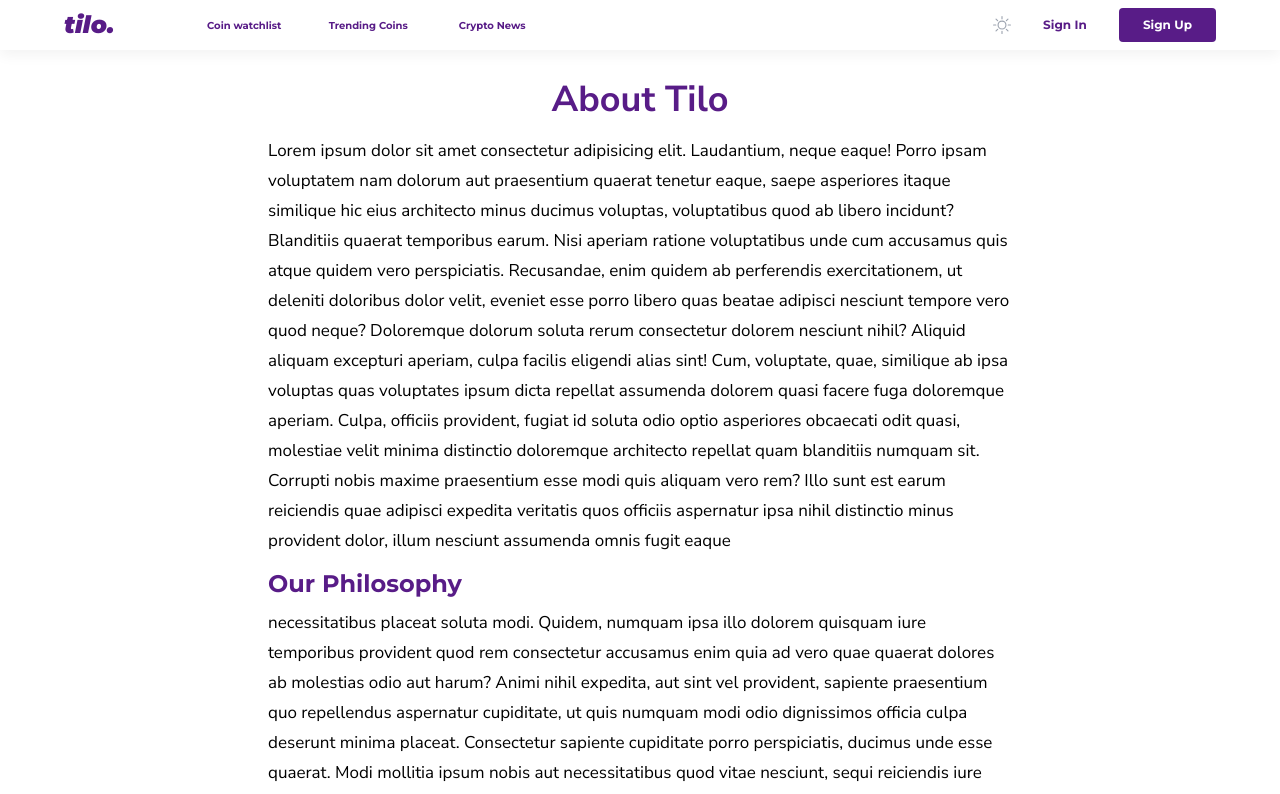
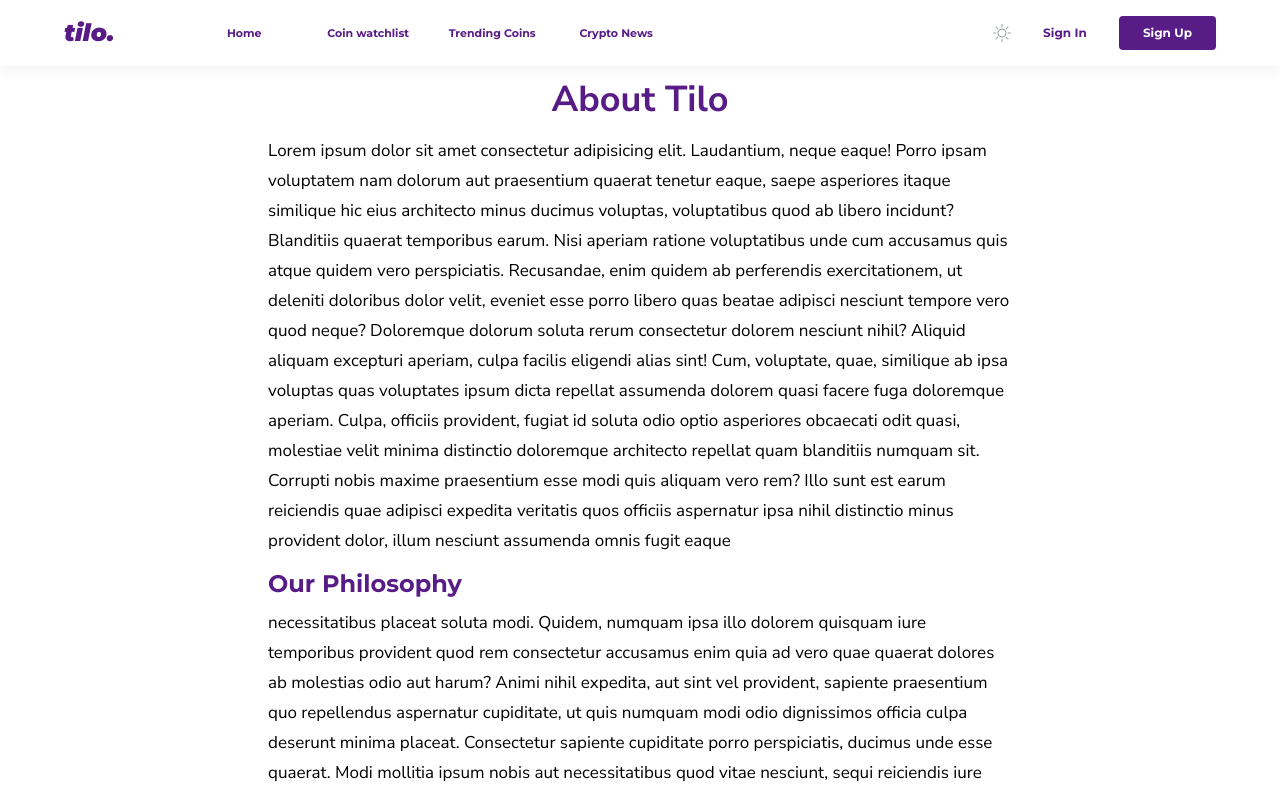
Before and after one commit to Okpainmo/Tilo, a Next.js app: page /about in a window 1280 px wide. Shown: the top 794 px of the page. Built offline with nearby package versions, Linux system fonts and the light colour scheme.

Commit message:
bulk(components, css): updates on components and main CSS file

```diff
--- /dev/null
+++ b/components/Preloader.jsx
@@ -0,0 +1,19 @@
+import React, { useState } from 'react';
+
+function Preloader() {
+  const [showPreloader, setShowPreloader] = useState(false);
+
+  return (
+    <div
+      className={` ${
+        showPreloader ? 'flex' : 'hidden'
+      } w-full h-screen bg--glass justify-center items-center text-center fixed z-50`}
+    >
+      <span className="preloader text-5xl italic montserrat font-bold text--colors_default">
+        tilo.
+      </span>
+    </div>
+  );
+}
+
+export default Preloader;
--- a/components/layout-components/MainAppLayout.jsx
+++ b/components/layout-components/MainAppLayout.jsx
@@ -3,6 +3,7 @@ import Head from 'next/head';
 import Footer from './Footer';
 import MobileMenuBar from './MobileMenuBar';
 import Navbar from './Navbar';
+import Preloader from '../Preloader';
 
 function MainAppLayout({ children }) {
   const [closeMobileNav, setCloseMobileNav] = useState(true);
@@ -18,12 +19,15 @@ function MainAppLayout({ children }) {
   console.log(closeMobileNav);
 
   return (
+    <>
+      <Preloader />
       <div className="overflow-hidden">
         <MobileMenuBar hideMobileNav={hideMobileNav} closeMobileNav={closeMobileNav} />
         <Navbar showMobileNav={showMobileNav} />
         <div className="pt-20">{children}</div>
         <Footer />
       </div>
+    </>
   );
 }
 
--- a/components/layout-components/MobileMenuBar.jsx
+++ b/components/layout-components/MobileMenuBar.jsx
@@ -23,7 +23,12 @@ function MobileMenuBar({ hideMobileNav, closeMobileNav }) {
           <path d="M2.146 2.854a.5.5 0 1 1 .708-.708L8 7.293l5.146-5.147a.5.5 0 0 1 .708.708L8.707 8l5.147 5.146a.5.5 0 0 1-.708.708L8 8.707l-5.146 5.147a.5.5 0 0 1-.708-.708L7.293 8 2.146 2.854Z" />
         </svg>
       </div>
-      <div className="flex flex-col gap-y-6 text-2xl font-bold text-left min-h-[300px] border-b">
+      <div className="flex flex-col gap-y-6 text-2xl font-bold text-left min-h-[300px] border-b w-[80%]">
+        <Link href="/">
+          <a className="nav-link-colors min-w-[100px] hover:tracking-[1px] transition-all duration-700">
+            <span>Home</span>
+          </a>
+        </Link>
         <Link href="/coins-watchlist">
           <a className="nav-link-colors min-w-[100px] hover:tracking-[1px] transition-all duration-700">
             <span>Coin watchlist</span>
--- a/components/layout-components/Navbar.jsx
+++ b/components/layout-components/Navbar.jsx
@@ -11,8 +11,9 @@ const DynamicThemeSwitcher = dynamic(() => import('../ThemeSwitcher'), {
 function Navbar({ showMobileNav }) {
   return (
     <nav
-      className="w-full py-2 px-3 md:px-4 lg:px-16 flex justify-between
+      className="bg--glass w-full py-2 px-3 md:py-4 md:px-4 lg:px-16 flex justify-between
     z-20 items-center montserrat fixed top-0 left-0 right-0"
+      style={{ boxShadow: '0 5px 13px rgb(0 0 0 / 5%)' }}
     >
       <Link href="/">
         <a>
--- a/components/layout-components/Navlinks.jsx
+++ b/components/layout-components/Navlinks.jsx
@@ -3,7 +3,12 @@ import Link from 'next/link';
 
 function Navlinks() {
   return (
-    <section className="hidden lg:flex ml-20 font-bold mr-auto gap-6 text--colors_primary text-[10px]">
+    <section className="hidden lg:flex ml-20 font-bold mr-auto gap-6 text--colors_primary text-[11px]">
+      <Link href="/">
+        <a className="nav-link-colors min-w-[100px] text-center hover:tracking-[1px] transition-all duration-700">
+          <span>Home</span>
+        </a>
+      </Link>
       <Link href="/coins-watchlist">
         <a className="nav-link-colors min-w-[100px] text-center hover:tracking-[1px] transition-all duration-700">
           <span>Coin watchlist</span>
--- a/components/layout-components/UserAccessLayout.jsx
+++ b/components/layout-components/UserAccessLayout.jsx
@@ -12,7 +12,7 @@ function UserAccessLayout({ children }) {
       <div className="fixed top-[25px] right-[25px]">
         <DynamicThemeSwitcher />
       </div>
-      <main className="pt-16 px-[12px]">{children}</main>
+      <main className="pt-20 px-[12px] min-h-screen sm:min-h-[500px]">{children}</main>
       <Footer />
     </>
   );
--- a/styles/globals.css
+++ b/styles/globals.css
@@ -30,8 +30,8 @@ google font-customization
 */
 
 @layer utilities {
-  .m-serif {
-    font-family: 'Merriweather', serif;
+  .poppins {
+    font-family: 'Poppins', sans-serif;
   }
 
   .nunito-sans {
@@ -108,11 +108,11 @@ custom styles configured withing the layer directive to aid/provide re-usability
 ===================================================================================
 */
 
-  .nav--bg_light {
+  .trans--bg_light {
     background-color: rgba(255, 255, 255, 0.3);
   }
 
-  .nav--bg_dark {
+  .trans--bg_dark {
     background-color: rgba(0, 0, 0, 0.3);
   }
 }
@@ -123,9 +123,8 @@ regular styles
 =================
 */
 
-nav {
-  @apply nav--bg_light dark:nav--bg_dark;
-  box-shadow: 0 5px 13px rgb(0 0 0 / 5%);
+.bg--glass {
+  @apply trans--bg_light dark:trans--bg_dark;
   backdrop-filter: blur(15px);
 }
 
@@ -138,3 +137,19 @@ nav {
   transform: translateX(-100%);
   transition: transform 0.5s ease;
 }
+
+@keyframes loader-anim {
+  from {
+    opacity: 0;
+  }
+  to {
+    opacity: 1;
+  }
+}
+
+.preloader {
+  animation-name: loader-anim;
+  animation-duration: 1.75s;
+  animation-timing-function: ease;
+  animation-iteration-count: infinite;
+}
```
Lines whose indentation alone changed are shown as unchanged.
